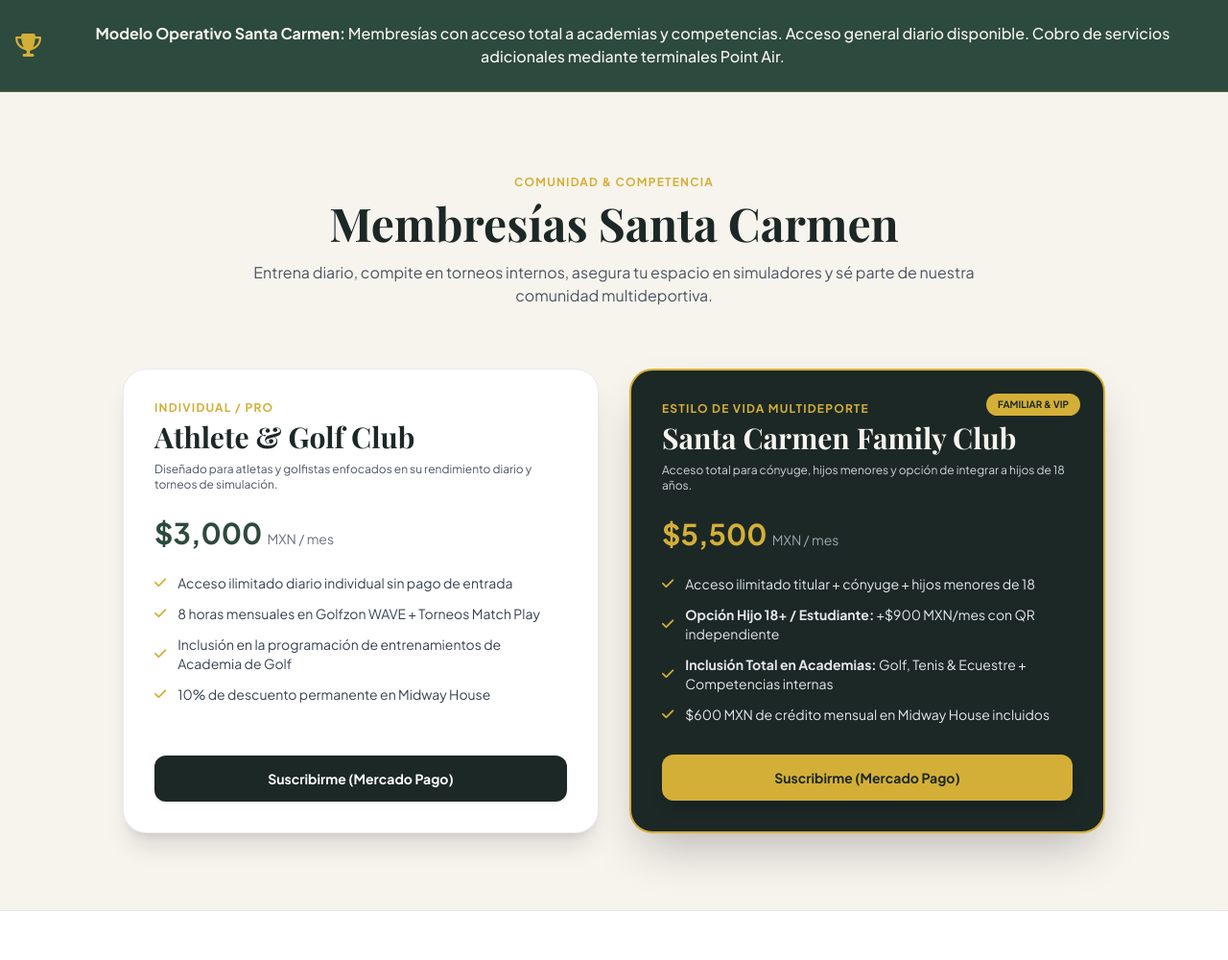
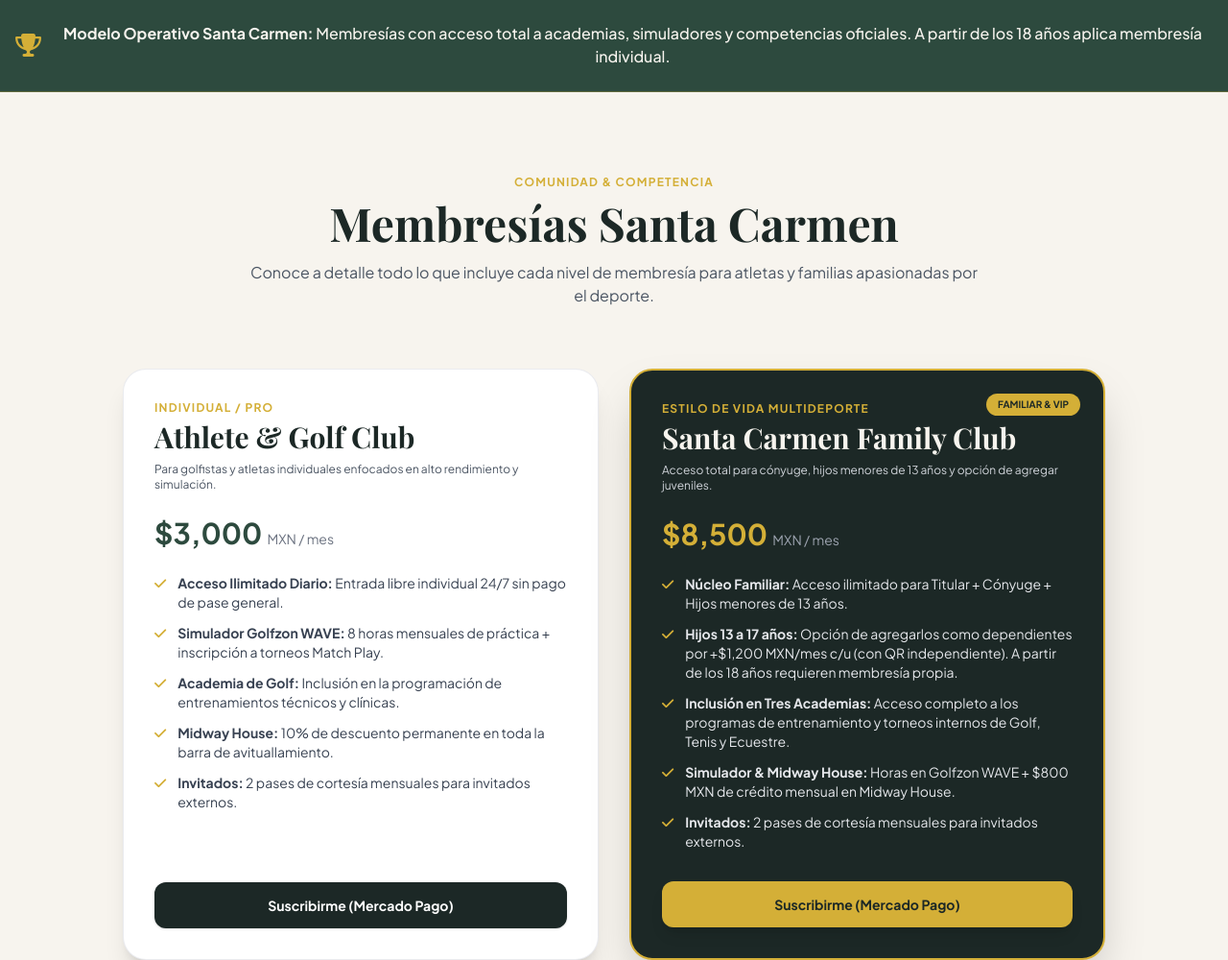
Before and after one commit to mastrogolf/santacarmen, a plain HTML site: page index.html in a window 1280 px wide. Shown: the part 713-1713 px from the top of the page at 96% size. Drawn offline with nearby package versions, Linux system fonts and the light colour scheme; a web font is replaced by a local one.

Commit message:
Update index.html

```diff
--- a/index.html
+++ b/index.html
@@ -117,7 +117,7 @@
             <div class="flex flex-col md:flex-row items-center justify-center gap-3">
                 <i class="fa-solid fa-trophy text-ranch-gold text-2xl"></i>
                 <p class="text-sm md:text-base font-medium" data-i18n="access_banner">
-                    <strong>Modelo Operativo Santa Carmen:</strong> Membresías con acceso total a academias y competencias. Acceso general diario disponible. Cobro de servicios adicionales mediante terminales Point Air.
+                    <strong>Modelo Operativo Santa Carmen:</strong> Membresías con acceso total a academias, simuladores y competencias oficiales. A partir de los 18 años aplica membresía individual.
                 </p>
             </div>
         </div>
@@ -128,7 +128,7 @@
         <div class="text-center max-w-3xl mx-auto mb-16">
             <span class="text-ranch-gold text-xs font-bold tracking-widest uppercase" data-i18n="mem_tag">Comunidad & Competencia</span>
             <h2 class="font-serif text-3xl sm:text-5xl font-bold mt-2 text-ranch-dark" data-i18n="mem_title">Membresías Santa Carmen</h2>
-            <p class="text-gray-600 mt-4 text-base" data-i18n="mem_desc">Entrena diario, compite en torneos internos, asegura tu espacio en simuladores y sé parte de nuestra comunidad multideportiva.</p>
+            <p class="text-gray-600 mt-4 text-base" data-i18n="mem_desc">Conoce a detalle todo lo que incluye cada nivel de membresía para atletas y familias apasionadas por el deporte.</p>
         </div>
 
         <div class="grid grid-cols-1 md:grid-cols-2 gap-8 max-w-5xl mx-auto">
@@ -137,15 +137,16 @@
                 <div>
                     <div class="text-ranch-gold text-xs font-bold uppercase tracking-widest mb-1" data-i18n="mem1_badge">Individual / Pro</div>
                     <h3 class="font-serif text-3xl font-bold text-ranch-dark mb-2" data-i18n="mem1_name">Athlete & Golf Club</h3>
-                    <p class="text-gray-600 text-xs mb-6" data-i18n="mem1_desc">Diseñado para atletas y golfistas enfocados en su rendimiento diario y torneos de simulación.</p>
+                    <p class="text-gray-600 text-xs mb-6" data-i18n="mem1_desc">Para golfistas y atletas individuales enfocados en alto rendimiento y simulación.</p>
 
                     <div class="text-ranch-green font-bold text-3xl mb-6">$3,000 <span class="text-sm font-normal text-gray-500" data-i18n="per_month">MXN / mes</span></div>
 
                     <ul class="space-y-3 text-sm text-gray-700 mb-8">
-                        <li class="flex items-center"><i class="fa-solid fa-check text-ranch-gold mr-3"></i> <span data-i18n="mem1_f1">Acceso ilimitado diario individual sin pago de entrada</span></li>
-                        <li class="flex items-center"><i class="fa-solid fa-check text-ranch-gold mr-3"></i> <span data-i18n="mem1_f2">8 horas mensuales en Golfzon WAVE + Torneos Match Play</span></li>
-                        <li class="flex items-center"><i class="fa-solid fa-check text-ranch-gold mr-3"></i> <span data-i18n="mem1_f3">Inclusión en la programación de entrenamientos de Academia de Golf</span></li>
-                        <li class="flex items-center"><i class="fa-solid fa-check text-ranch-gold mr-3"></i> <span data-i18n="mem1_f4">10% de descuento permanente en Midway House</span></li>
+                        <li class="flex items-start"><i class="fa-solid fa-check text-ranch-gold mr-3 mt-1"></i> <span data-i18n="mem1_f1"><strong>Acceso Ilimitado Diario:</strong> Entrada libre individual 24/7 sin pago de pase general.</span></li>
+                        <li class="flex items-start"><i class="fa-solid fa-check text-ranch-gold mr-3 mt-1"></i> <span data-i18n="mem1_f2"><strong>Simulador Golfzon WAVE:</strong> 8 horas mensuales de práctica + inscripción a torneos Match Play.</span></li>
+                        <li class="flex items-start"><i class="fa-solid fa-check text-ranch-gold mr-3 mt-1"></i> <span data-i18n="mem1_f3"><strong>Academia de Golf:</strong> Inclusión en la programación de entrenamientos técnicos y clínicas.</span></li>
+                        <li class="flex items-start"><i class="fa-solid fa-check text-ranch-gold mr-3 mt-1"></i> <span data-i18n="mem1_f4"><strong>Midway House:</strong> 10% de descuento permanente en toda la barra de avituallamiento.</span></li>
+                        <li class="flex items-start"><i class="fa-solid fa-check text-ranch-gold mr-3 mt-1"></i> <span data-i18n="mem1_f5"><strong>Invitados:</strong> 2 pases de cortesía mensuales para invitados externos.</span></li>
                     </ul>
                 </div>
                 <button onclick="alert('Inscríbete a Athlete & Golf Club mediante suscripción automática de Mercado Pago.')" class="w-full bg-ranch-dark text-white font-bold py-3.5 rounded-xl hover:bg-ranch-green transition text-sm shadow" data-i18n="btn_join_mem1">
@@ -159,15 +160,16 @@
                 <div>
                     <div class="text-ranch-gold text-xs font-bold uppercase tracking-widest mb-1" data-i18n="mem2_badge">Estilo de Vida Multideporte</div>
                     <h3 class="font-serif text-3xl font-bold text-ranch-sand mb-2" data-i18n="mem2_name">Santa Carmen Family Club</h3>
-                    <p class="text-gray-300 text-xs mb-6" data-i18n="mem2_desc">Acceso total para cónyuge, hijos menores y opción de integrar a hijos de 18 años.</p>
+                    <p class="text-gray-300 text-xs mb-6" data-i18n="mem2_desc">Acceso total para cónyuge, hijos menores de 13 años y opción de agregar juveniles.</p>
 
-                    <div class="text-ranch-gold font-bold text-3xl mb-6">$5,500 <span class="text-sm font-normal text-gray-400" data-i18n="per_month">MXN / mes</span></div>
+                    <div class="text-ranch-gold font-bold text-3xl mb-6">$8,500 <span class="text-sm font-normal text-gray-400" data-i18n="per_month">MXN / mes</span></div>
 
                     <ul class="space-y-3 text-sm text-gray-200 mb-8">
-                        <li class="flex items-center"><i class="fa-solid fa-check text-ranch-gold mr-3"></i> <span data-i18n="mem2_f1">Acceso ilimitado titular + cónyuge + hijos menores de 18</span></li>
-                        <li class="flex items-center"><i class="fa-solid fa-check text-ranch-gold mr-3"></i> <span data-i18n="mem2_f2"><strong>Opción Hijo 18+ / Estudiante:</strong> +$900 MXN/mes con QR independiente</span></li>
-                        <li class="flex items-center"><i class="fa-solid fa-check text-ranch-gold mr-3"></i> <span data-i18n="mem2_f3"><strong>Inclusión Total en Academias:</strong> Golf, Tenis & Ecuestre + Competencias internas</span></li>
-                        <li class="flex items-center"><i class="fa-solid fa-check text-ranch-gold mr-3"></i> <span data-i18n="mem2_f4">$600 MXN de crédito mensual en Midway House incluidos</span></li>
+                        <li class="flex items-start"><i class="fa-solid fa-check text-ranch-gold mr-3 mt-1"></i> <span data-i18n="mem2_f1"><strong>Núcleo Familiar:</strong> Acceso ilimitado para Titular + Cónyuge + Hijos menores de 13 años.</span></li>
+                        <li class="flex items-start"><i class="fa-solid fa-check text-ranch-gold mr-3 mt-1"></i> <span data-i18n="mem2_f2"><strong>Hijos 13 a 17 años:</strong> Opción de agregarlos como dependientes por +$1,200 MXN/mes c/u (con QR independiente). A partir de los 18 años requieren membresía propia.</span></li>
+                        <li class="flex items-start"><i class="fa-solid fa-check text-ranch-gold mr-3 mt-1"></i> <span data-i18n="mem2_f3"><strong>Inclusión en Tres Academias:</strong> Acceso completo a los programas de entrenamiento y torneos internos de Golf, Tenis y Ecuestre.</span></li>
+                        <li class="flex items-start"><i class="fa-solid fa-check text-ranch-gold mr-3 mt-1"></i> <span data-i18n="mem2_f4"><strong>Simulador & Midway House:</strong> Horas en Golfzon WAVE + $800 MXN de crédito mensual en Midway House.</span></li>
+                        <li class="flex items-start"><i class="fa-solid fa-check text-ranch-gold mr-3 mt-1"></i> <span data-i18n="mem2_f5"><strong>Invitados:</strong> 2 pases de cortesía mensuales para invitados externos.</span></li>
                     </ul>
                 </div>
                 <button onclick="alert('Inscríbete a Santa Carmen Family Club mediante suscripción automática de Mercado Pago.')" class="w-full bg-ranch-gold text-ranch-dark font-bold py-3.5 rounded-xl hover:bg-white transition text-sm shadow-lg" data-i18n="btn_join_mem2">
@@ -458,27 +460,29 @@
                 hero_subtitle: "Programación completa de Academias (Golf, Tenis, Ecuestre), competencias internas, simuladores Golfzon WAVE y avituallamiento para atletas.",
                 cta_memberships: "Ver Membresías Exclusivas",
                 cta_academies: "Explorar Academias & Torneos",
-                access_banner: "Modelo Operativo Santa Carmen: Membresías con acceso total a academias y competencias. Acceso general diario disponible. Cobro de servicios adicionales mediante terminales Point Air.",
+                access_banner: "Modelo Operativo Santa Carmen: Membresías con acceso total a academias, simuladores y competencias oficiales. A partir de los 18 años aplica membresía individual.",
                 mem_tag: "Comunidad & Competencia",
                 mem_title: "Membresías Santa Carmen",
-                mem_desc: "Entrena diario, compite en torneos internos, asegura tu espacio en simuladores y sé parte de nuestra comunidad multideportiva.",
+                mem_desc: "Conoce a detalle todo lo que incluye cada nivel de membresía para atletas y familias apasionadas por el deporte.",
                 mem1_badge: "Individual / Pro",
                 mem1_name: "Athlete & Golf Club",
-                mem1_desc: "Diseñado para atletas y golfistas enfocados en su rendimiento diario y torneos de simulación.",
+                mem1_desc: "Para golfistas y atletas individuales enfocados en alto rendimiento y simulación.",
                 per_month: "MXN / mes",
-                mem1_f1: "Acceso ilimitado diario individual sin pago de entrada",
-                mem1_f2: "8 horas mensuales en Golfzon WAVE + Torneos Match Play",
-                mem1_f3: "Inclusión en la programación de entrenamientos de Academia de Golf",
-                mem1_f4: "10% de descuento permanente en Midway House",
+                mem1_f1: "Acceso Ilimitado Diario: Entrada libre individual 24/7 sin pago de pase general.",
+                mem1_f2: "Simulador Golfzon WAVE: 8 horas mensuales de práctica + inscripción a torneos Match Play.",
+                mem1_f3: "Academia de Golf: Inclusión en la programación de entrenamientos técnicos y clínicas.",
+                mem1_f4: "Midway House: 10% de descuento permanente en toda la barra de avituallamiento.",
+                mem1_f5: "Invitados: 2 pases de cortesía mensuales para invitados externos.",
                 btn_join_mem1: "Suscribirme (Mercado Pago)",
                 mem2_badge: "Estilo de Vida Multideporte",
                 mem2_name: "Santa Carmen Family Club",
-                mem2_desc: "Acceso total para cónyuge, hijos menores y opción de integrar a hijos de 18 años.",
+                mem2_desc: "Acceso total para cónyuge, hijos menores de 13 años y opción de agregar juveniles.",
                 badge_best_value: "Familiar & VIP",
-                mem2_f1: "Acceso ilimitado titular + cónyuge + hijos menores de 18",
-                mem2_f2: "Opción Hijo 18+ / Estudiante: +$900 MXN/mes con QR independiente",
-                mem2_f3: "Inclusión Total en Academias: Golf, Tenis & Ecuestre + Competencias internas",
-                mem2_f4: "$600 MXN de crédito mensual en Midway House incluidos",
+                mem2_f1: "Núcleo Familiar: Acceso ilimitado para Titular + Cónyuge + Hijos menores de 13 años.",
+                mem2_f2: "Hijos 13 a 17 años: Opción de agregarlos como dependientes por +$1,200 MXN/mes c/u (con QR independiente). A partir de los 18 años requieren membresía propia.",
+                mem2_f3: "Inclusión en Tres Academias: Acceso completo a los programas de entrenamiento y torneos internos de Golf, Tenis y Ecuestre.",
+                mem2_f4: "Simulador & Midway House: Horas en Golfzon WAVE + $800 MXN de crédito mensual en Midway House.",
+                mem2_f5: "Invitados: 2 pases de cortesía mensuales para invitados externos.",
                 btn_join_mem2: "Suscribirme (Mercado Pago)",
                 portal_tag: "Portal Exclusivo para Socios",
                 portal_title: "Genera Tus QRs de Invitado Mensuales",
@@ -547,27 +551,29 @@
                 hero_subtitle: "Complete Academy programs (Golf, Tennis, Equestrian), internal competitions, Golfzon WAVE simulators, and athlete refueling.",
                 cta_memberships: "View Exclusive Memberships",
                 cta_academies: "Explore Academies & Tournaments",
-                access_banner: "Santa Carmen Operations: Memberships include full access to academies and competitions. Daily general access available. Additional services charged via Point Air terminals.",
+                access_banner: "Santa Carmen Operations: Memberships include full access to academies, simulators, and official competitions. Individual membership required at age 18.",
                 mem_tag: "Community & Competition",
                 mem_title: "Santa Carmen Memberships",
-                mem_desc: "Train daily, compete in internal tournaments, secure your simulator bay, and join our multi-sport community.",
+                mem_desc: "Explore in detail everything included in each membership level for athletes and sports-passionate families.",
                 mem1_badge: "Individual / Pro",
                 mem1_name: "Athlete & Golf Club",
-                mem1_desc: "Designed for athletes and golfers focused on daily performance and simulation tournaments.",
+                mem1_desc: "For individual golfers and athletes focused on high performance and simulation.",
                 per_month: "MXN / mo",
-                mem1_f1: "Unlimited daily individual access with no entry fee",
-                mem1_f2: "8 monthly hours on Golfzon WAVE + Match Play Tournaments",
-                mem1_f3: "Inclusion in Golf Academy training schedule",
-                mem1_f4: "10% permanent discount at Midway House",
+                mem1_f1: "Unlimited Daily Access: Individual free entry 24/7 with no general pass fee.",
+                mem1_f2: "Golfzon WAVE Simulator: 8 monthly practice hours + Match Play tournament registration.",
+                mem1_f3: "Golf Academy: Inclusion in technical training schedules and clinics.",
+                mem1_f4: "Midway House: 15% permanent discount across the refueling bar.",
+                mem1_f5: "Guests: 2 monthly complimentary guest passes.",
                 btn_join_mem1: "Subscribe (Mercado Pago)",
                 mem2_badge: "Multi-sport Lifestyle",
                 mem2_name: "Santa Carmen Family Club",
-                mem2_desc: "Total access for spouse, minor children, and option to add 18+ dependents.",
+                mem2_desc: "Total access for spouse, children under 13, and option to add youth dependents.",
                 badge_best_value: "Family & VIP",
-                mem2_f1: "Unlimited access holder + spouse + kids under 18",
-                mem2_f2: "Optional 18+ / Student Add-on: +$900 MXN/mo with independent QR",
-                mem2_f3: "Total Academy Inclusion: Golf, Tennis & Equestrian + Internal Competitions",
-                mem2_f4: "$600 MXN monthly Midway House credit included",
+                mem2_f1: "Family Core: Unlimited access for Holder + Spouse + Children under 13.",
+                mem2_f2: "Ages 13 to 17: Optional dependent add-on for +$1,200 MXN/mo each (independent QR). Individual membership required at 18.",
+                mem2_f3: "Three Academies Inclusion: Full access to training programs and internal tournaments for Golf, Tennis, and Equestrian.",
+                mem2_f4: "Simulator & Midway House: Golfzon WAVE hours + $800 MXN monthly Midway House credit.",
+                mem2_f5: "Guests: 2 monthly complimentary guest passes.",
                 btn_join_mem2: "Subscribe (Mercado Pago)",
                 portal_tag: "Exclusive Member Portal",
                 portal_title: "Generate Your Monthly Guest QRs",
@@ -608,7 +614,7 @@
                 menu_tag: "Avituallamiento & Athlete Fuel",
                 menu_title: "Midway House & Snack Bar",
                 menu_desc: "Popular, high-quality grab-and-go products for athletes and visitors. Quick snacking, zero wait, 100% energy.",
-                m1_name: "Hydration & Electrolytes",
+                m1_name: "Hidratación & Electrolitos",
                 m1_desc: "Premium isotonic drinks, natural coconut water, electrolyte drinks, and cold brew coffees.",
                 m1_tag: "Instant Energy",
                 m2_name: "Protein Bars & Energy Fuel",
```
